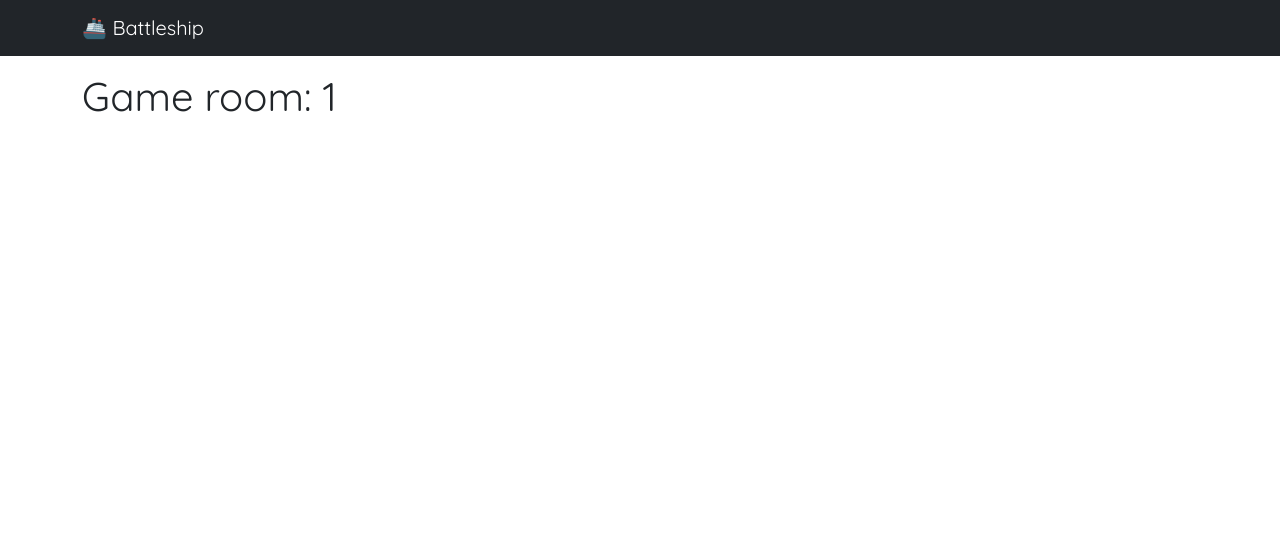
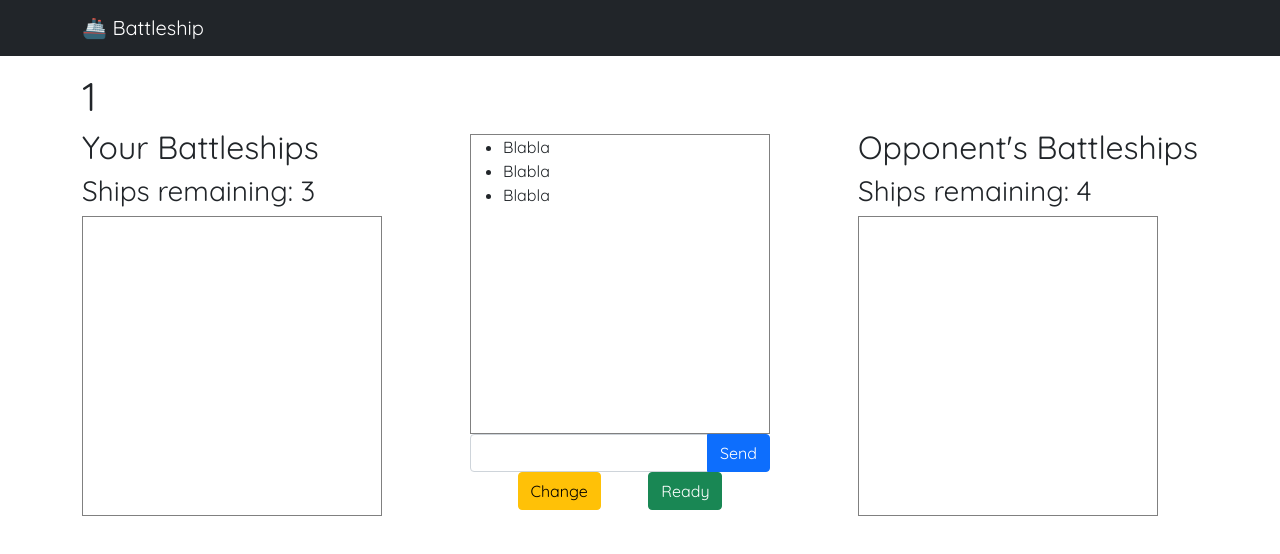
Before and after one commit to paulinakiendys/battleship-client, a React (Create React App) app: page /game/1 in a window 1280 px wide. Shown: the top 554 px of the page. Built offline with nearby package versions, Linux system fonts and the light colour scheme; no server answers.

Commit message:
Added basic mockup to experiment with

```diff
--- a/src/assets/scss/App.scss
+++ b/src/assets/scss/App.scss
@@ -6,3 +6,21 @@
 * {
     font-family: 'Quicksand';
 }
+
+#game-wrapper {
+    display: flex;
+    justify-content: space-between;
+    align-items: center;
+}
+
+#board,
+#chat {
+    border: 1px solid grey;
+    height: 300px;
+    width: 300px;
+}
+
+#buttons-wrapper {
+    display: flex;
+    justify-content: space-evenly;
+}
--- a/src/pages/GameRoom.jsx
+++ b/src/pages/GameRoom.jsx
@@ -1,6 +1,7 @@
 import { useParams } from 'react-router-dom'
 import { useGameContext } from '../contexts/GameContextProvider'
 import { useEffect, useState } from 'react'
+import { Button, Form, InputGroup } from 'react-bootstrap'
 
 const GameRoom = () => {
     const { room_id } = useParams()
@@ -16,8 +17,44 @@ const GameRoom = () => {
 
     return (
         <>
-            <h1>Game room: {room_id}</h1>
+            <h1>{room_id}</h1>
             {opponentDisconnected && (<p>Your opponent left the battle 😥</p>)}
+            <div id="game-wrapper">
+                <div id="board-wrapper">
+                    <h2>Your Battleships</h2>
+                    <h3>Ships remaining: <span>3</span></h3>
+                    <div id="board">
+                        {/* Here is user's board */}
+                    </div>
+                </div>
+                <div id="chat-wrapper">
+                    <div id="chat">
+                        {/* Here is log/chat */}
+                        <ul id="messages">
+                            <li>Blabla</li>
+                            <li>Blabla</li>
+                            <li>Blabla</li>
+                        </ul>
+                    </div>
+                    <Form>
+                        <InputGroup>
+                            <Form.Control type='text' />
+                            <Button type='submit'>Send</Button>
+                        </InputGroup>
+                    </Form>
+                    <div id="buttons-wrapper">
+                        <Button variant='warning'>Change</Button>
+                        <Button variant='success'>Ready</Button>
+                    </div>
+                </div>
+                <div id="board-wrapper">
+                    <h2>Opponent's Battleships</h2>
+                    <h3>Ships remaining: <span>4</span></h3>
+                    <div id="board">
+                        {/* Here is opponent's board */}
+                    </div>
+                </div>
+            </div>
         </>
     )
 }
```
